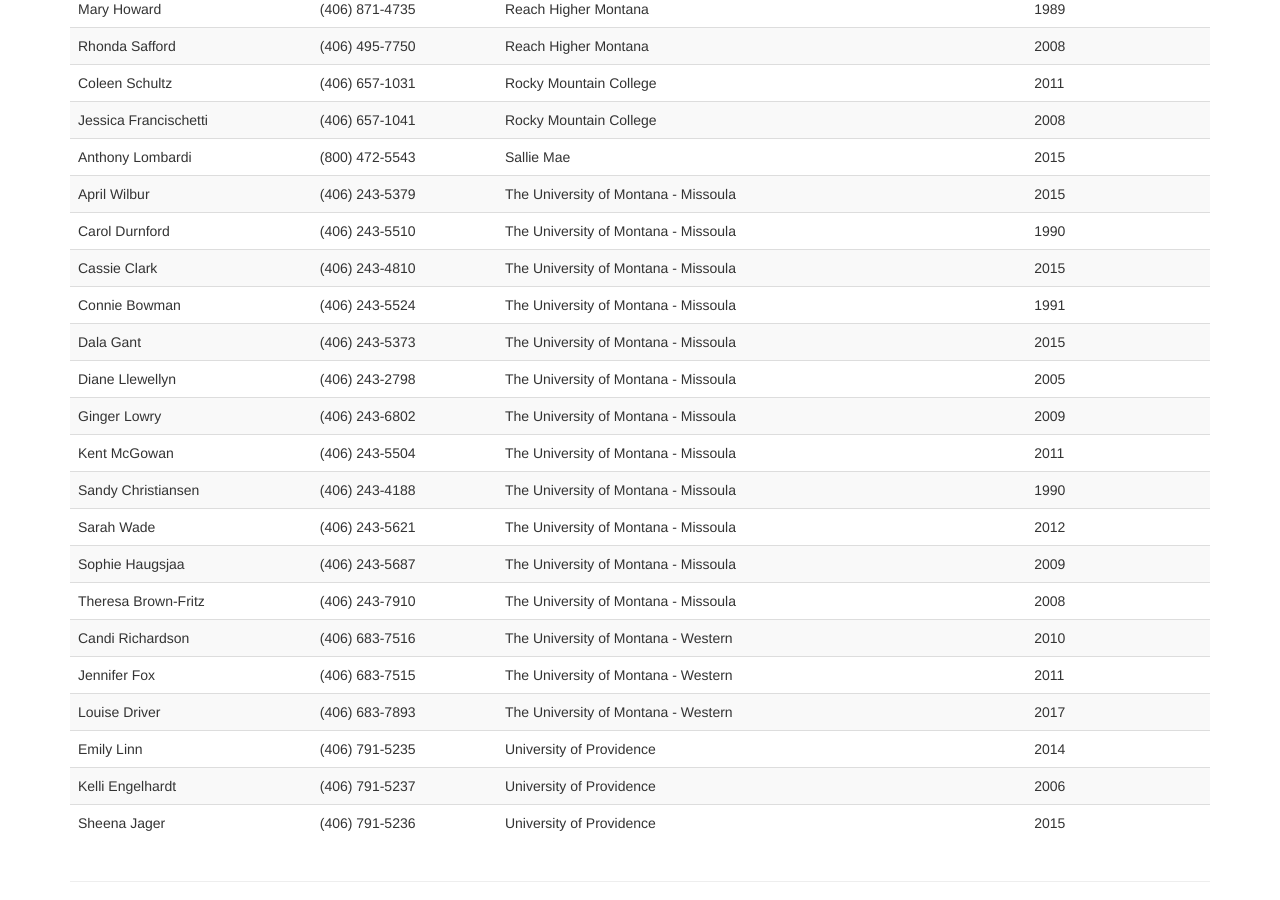
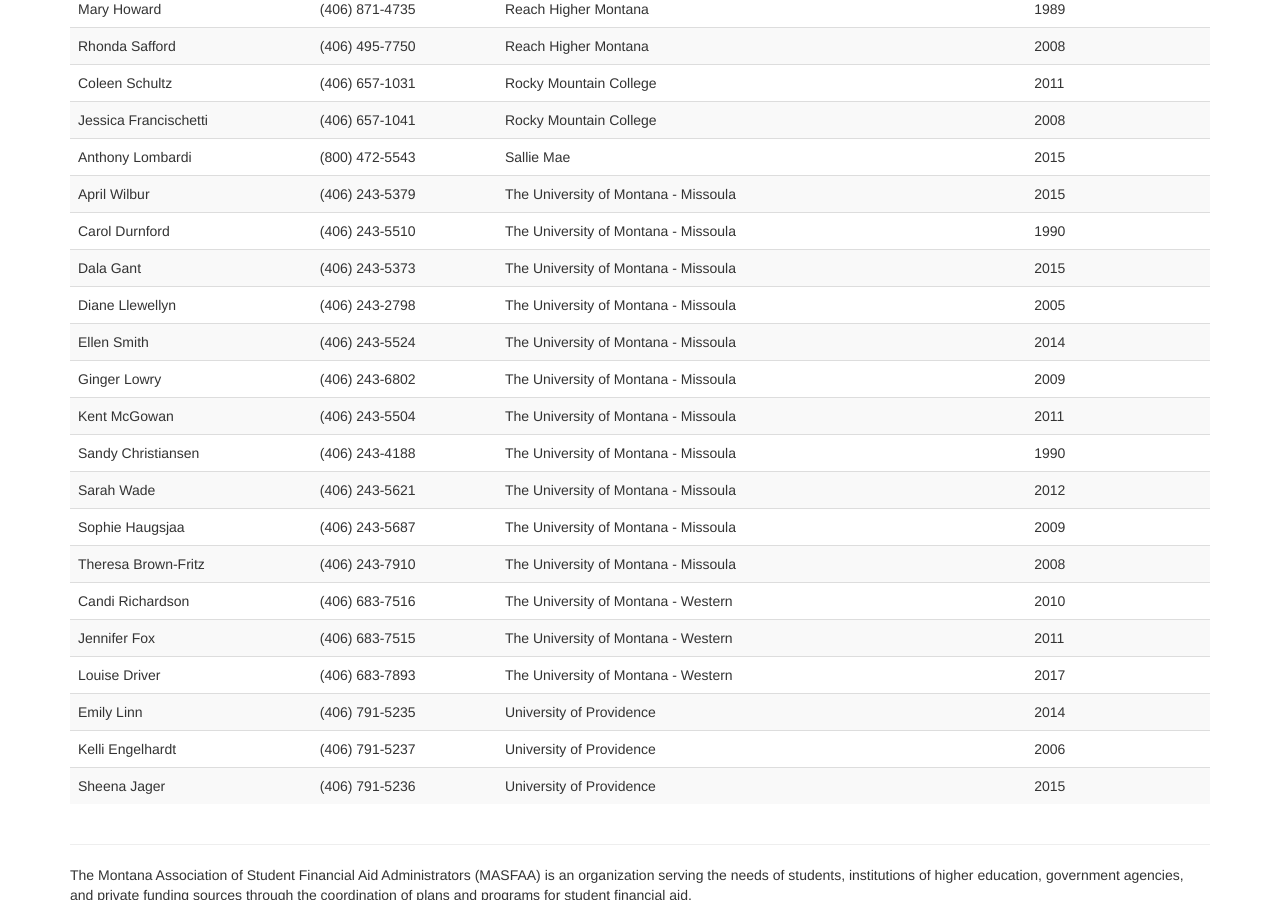
Before and after one commit to mhellwinkel/www.masfaaonline.org, a Jekyll site: the page built from members.html, in a window 1280 px wide and 900 px high, scrolled down 2593 px. Built offline with Jekyll 4.4.1, drawn with Linux system fonts in a browser that asks for light colours.

Commit message:
updates from Tina/Cynthia

```diff
--- a/_data/members.csv
+++ b/_data/members.csv
@@ -51,8 +51,6 @@
 Anthony Lombardi,(800) 472-5543,Sallie Mae,2015
 April Wilbur,(406) 243-5379,The University of Montana - Missoula,2015
 Carol Durnford,(406) 243-5510,The University of Montana - Missoula,1990
-Cassie Clark,(406) 243-4810,The University of Montana - Missoula,2015
-Connie Bowman,(406) 243-5524,The University of Montana - Missoula,1991
 Dala Gant,(406) 243-5373,The University of Montana - Missoula,2015
 Diane Llewellyn,(406) 243-2798,The University of Montana - Missoula,2005
 Ginger Lowry,(406) 243-6802,The University of Montana - Missoula,2009
@@ -82,3 +80,4 @@
 Mariah Schilt,(406) 657-1798,Montana State University - Billings,2018
 Megan Blanco,(406) 657-2188,Montana State University - Billings,2018
 Louise Driver,(406) 683-7893,The University of Montana - Western,2017
+Ellen Smith,(406) 243-5524,The University of Montana - Missoula,2014
```
Also changed, not shown: governance/index.md (+1 -1 lines).
